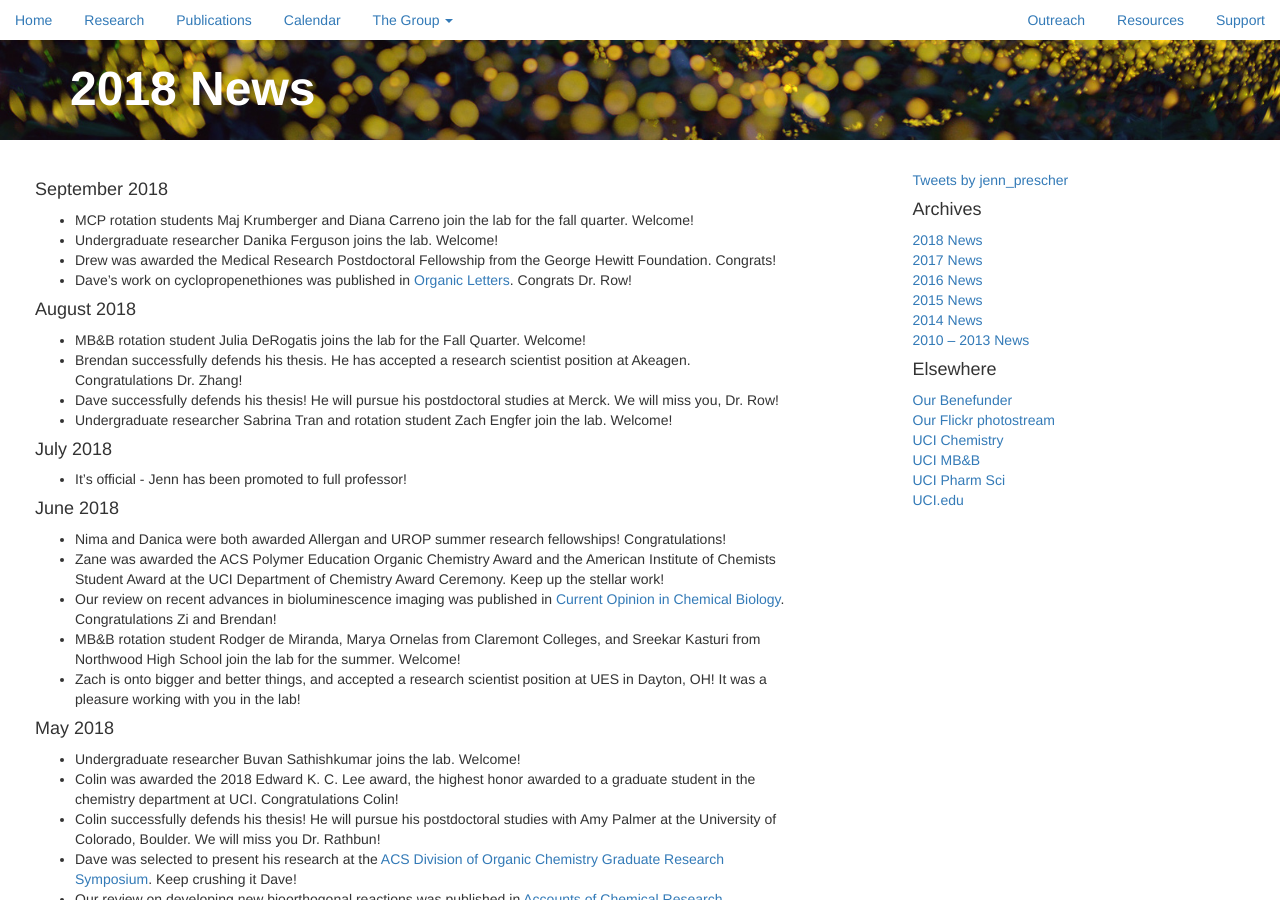
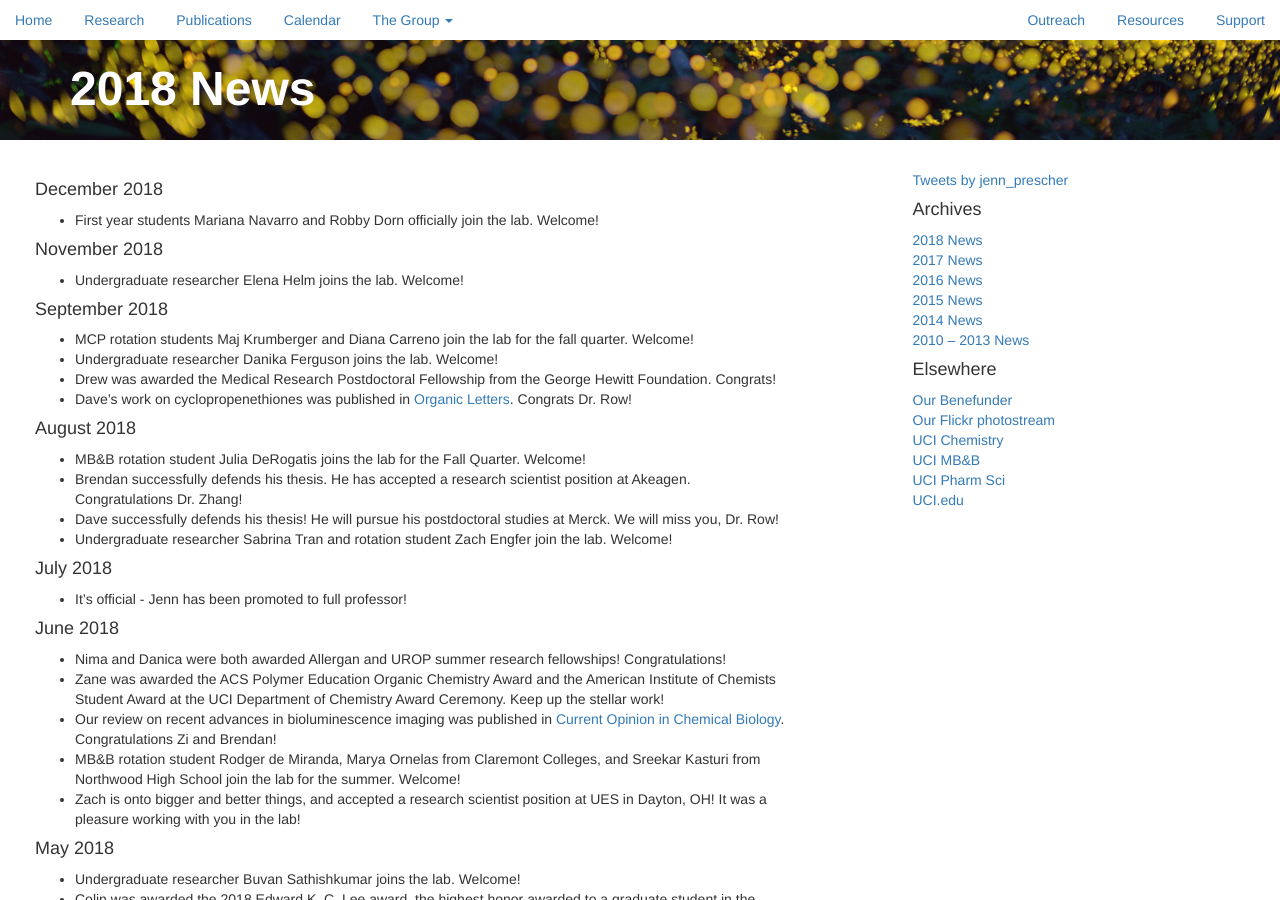
Before and after one commit to c-bun/Prescher-Lab-Site, a Jekyll site: the page built from _posts/2018-01-16-2018-News.markdown, in a window 1280 px wide and 900 px high. Built offline with Jekyll 4.4.1, drawn with Linux system fonts in a browser that asks for light colours; comment, search, counter and statistics services are not loaded.

Commit message:
PrescherLabSite_December2018_Update1

```diff
--- a/_data/group.csv
+++ b/_data/group.csv
@@ -47,3 +47,6 @@ Buvan,Sathishkumar,undergrad,"Las Vegas, NV","B.S., Chemistry, UC Irvine",Marie
 Sabrina,Tran,undergrad,"Aliso Viejo, CA","B.S., Biological Sciences",Sven Seldinger,,
 Kevin,Jung,former_undergrad,"Seoul, Korea","B.S., Chemistry, UC Irvine (2018)",Alexander Flemming,,
 Danika,Ferguson,undergrad,"San Mateo, CA","B.S., Biological Sciences",Katharine McCormick,,
+Elena,Helm,undergrad,"San Clemente, CA","B.S., Chemistry (Chemical Biology Concentration)",Dorothy Hodgkin,,
+Robby,Dorn,graduate,"Edina, MN","B.A., Chemistry, Whitman College",Bill Nye,,
+Mariana,Navarro,graduate,"Canby, OR","B.A., Biochemistry, Willamette University",Alice Ball,,
--- a/_posts/2018-01-16-2018-News.markdown
+++ b/_posts/2018-01-16-2018-News.markdown
@@ -3,6 +3,12 @@ layout: post
 title:  "2018 News"
 categories: group_update
 ---
+#### December 2018
+- First year students Mariana Navarro and Robby Dorn officially join the lab. Welcome!
+
+#### November 2018
+- Undergraduate researcher Elena Helm joins the lab. Welcome!
+
 #### September 2018
 - MCP rotation students Maj Krumberger and Diana Carreno join the lab for the fall quarter. Welcome!
 - Undergraduate researcher Danika Ferguson joins the lab. Welcome!
```
Also changed, not shown: images/group/Dorn_Robby.jpg (added), images/group/Helm_Elena.JPG (added), images/group/Navarro_Mariana.jpg (added).
